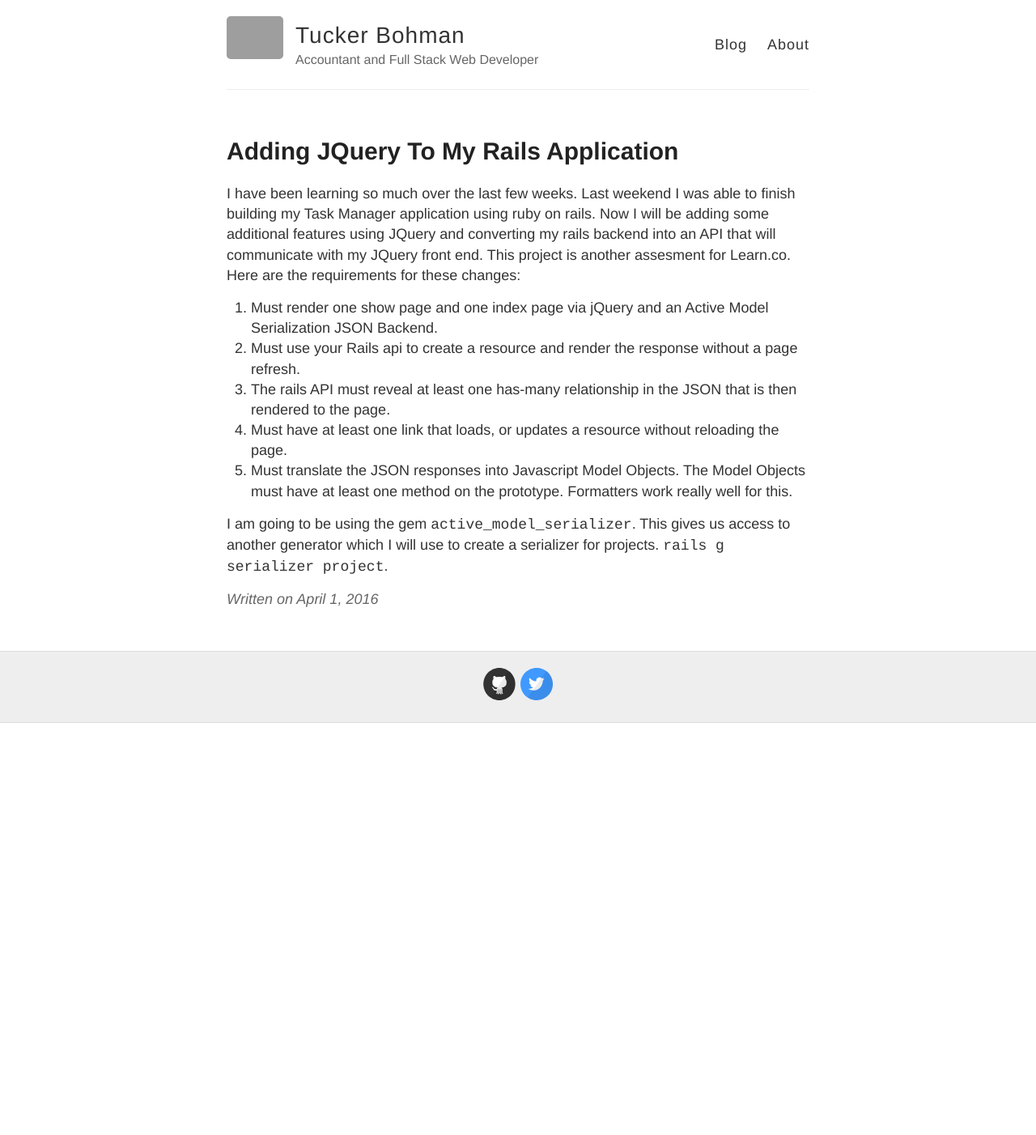
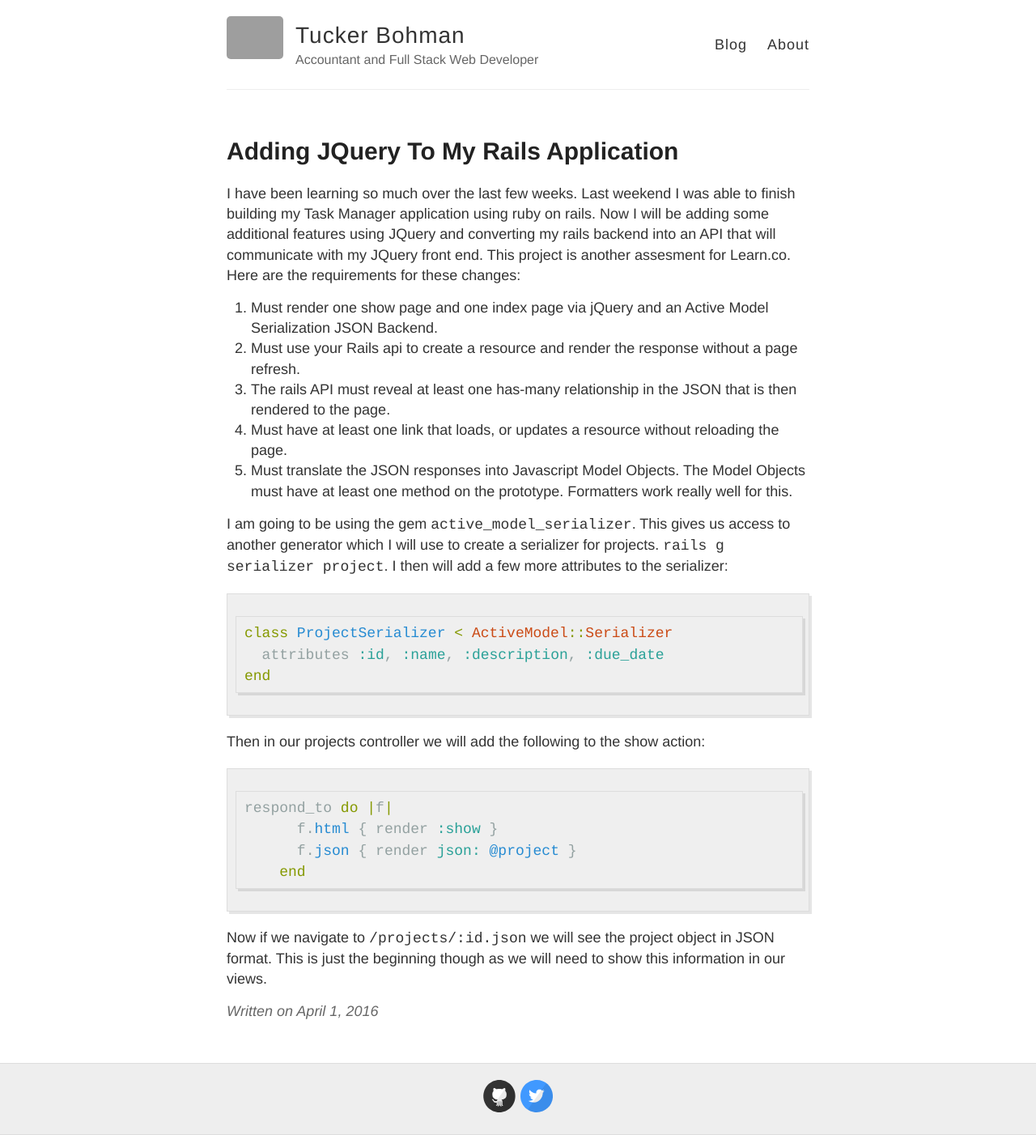
Before and after one commit to tuckerbohman5/tuckerbohman5.github.io, a Jekyll site: the page built from _posts/2016-4-1-Adding-JQuery-To-My-Rails-Application.md, in a window 1280 px wide. Shown: the whole page at 81% size. Built offline with Jekyll 4.4.1, drawn with Linux system fonts in a browser that asks for light colours; before the commit the page ends 900 px from its top, so only the background shows below that; grey boxes are pictures that could not be loaded.

Commit message:
project serializer is working/now we need to implement it in the view

````diff
--- a/_posts/2016-4-1-Adding-JQuery-To-My-Rails-Application.md
+++ b/_posts/2016-4-1-Adding-JQuery-To-My-Rails-Application.md
@@ -12,4 +12,21 @@ I have been learning so much over the last few weeks. Last weekend I was able to
 4. Must have at least one link that loads, or updates a resource without reloading the page.
 5. Must translate the JSON responses into Javascript Model Objects. The Model Objects must have at least one method on the prototype. Formatters work really well for this.
 
-I am going to be using the gem `active_model_serializer`. This gives us access to another generator which I will use to create a serializer for projects. `rails g serializer project`.
+I am going to be using the gem `active_model_serializer`. This gives us access to another generator which I will use to create a serializer for projects. `rails g serializer project`. I then will add a few more attributes to the serializer:
+
+```ruby
+class ProjectSerializer < ActiveModel::Serializer
+  attributes :id, :name, :description, :due_date
+end
+```
+
+Then in our projects controller we will add the following to the show action:
+
+```ruby
+respond_to do |f|
+      f.html { render :show }
+      f.json { render json: @project }
+    end
+```
+
+Now if we navigate to `/projects/:id.json` we will see the project object in JSON format. This is just the beginning though as we will need to show this information in our views.
````
